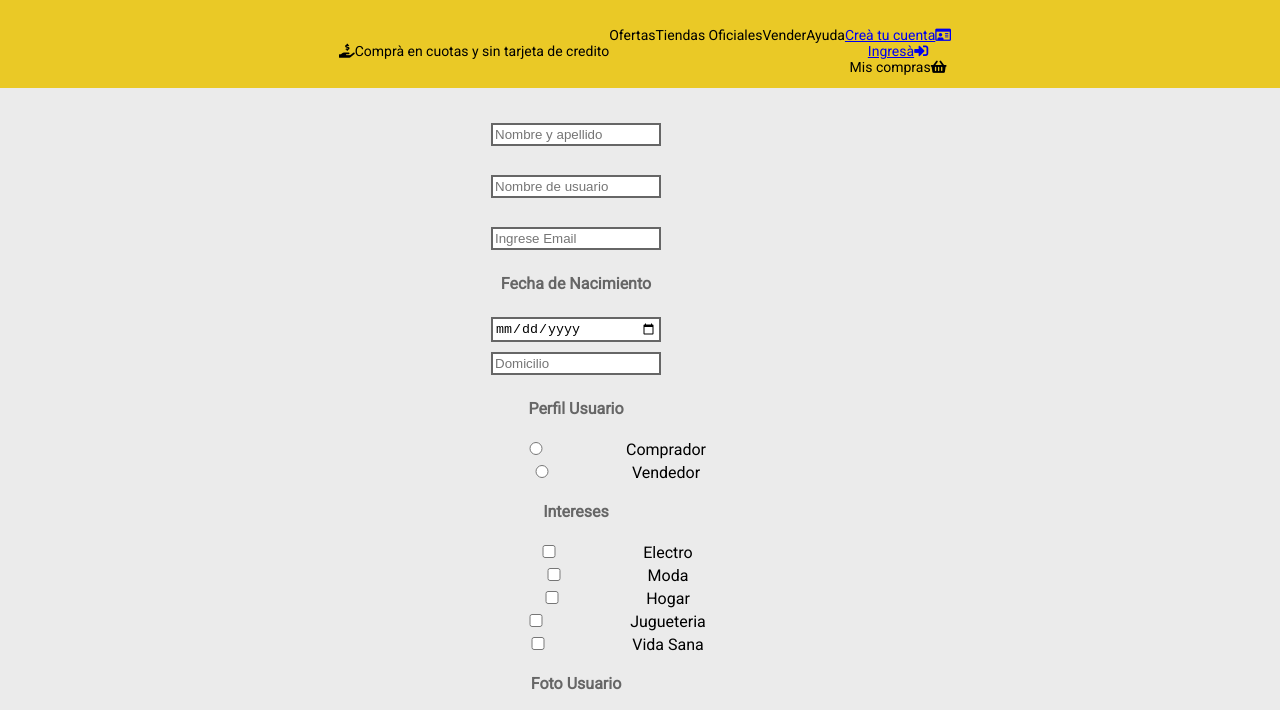
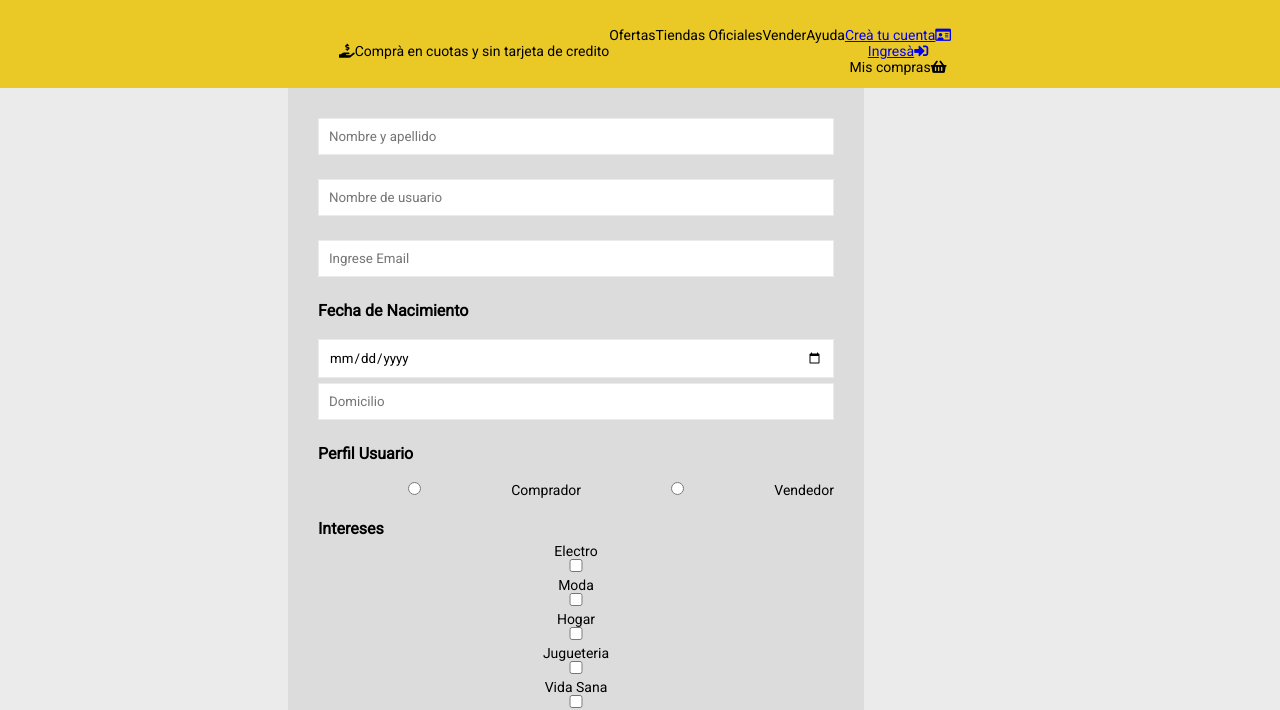
Before and after one commit to jesi-miranda/mercado_liebre, a website: page views/register.html in a window 1280 px wide. Shown: the part 93-803 px from the top of the page. Drawn offline with Linux system fonts and the light colour scheme.

Commit message:
hacerlo mejor

```diff
--- /dev/null
+++ b/public/css/login.css
@@ -0,0 +1,29 @@
+*{
+    margin: 0px;
+    padding: 0px;
+    box-sizing: border-box;
+}
+#login-usuario{
+    width: 100vw;
+    align-items: center;
+    background-color: #dcdcdc;
+    border-radius: 4px;
+    padding: 50px;
+}
+main form input{
+    font-family: 'Roboto';
+    box-sizing: border-box;
+    margin-bottom: 5px;
+    padding: 10px;
+    width: 80%;
+    border: solid 1px #ebebeb;
+    border-radius: 4px;
+}
+.boton-formulario{
+    color: white;
+    background-color: blue;
+    padding: 10px;
+    width: 80%;
+    box-sizing: border-box;
+    border: solid 1px #ebebeb;
+    border-radius: 4px;
--- /dev/null
+++ b/public/css/register.css
@@ -0,0 +1,61 @@
+*{
+    margin: 0;
+    padding: 0;
+    box-sizing: border-box;
+}
+
+#Registro-Usuario{
+    margin-top: 200px;
+    background-color: #dcdcdc;
+    padding: 30px;
+    width: 50%;
+    margin: 0 auto;
+    font-family: 'Roboto';
+    color: white;
+}
+
+.formulario label{
+    font-family: 'Roboto';
+    display: block;
+    color:black;
+    size: 12px;
+    font-weight: bold;
+    text-align: justify;
+}
+main form input{
+    font-family: 'Roboto';
+    box-sizing: border-box;
+    margin-bottom: 5px;
+    padding: 10px;
+    width: 100%;
+    border: solid 1px #ebebeb;
+}
+.checkbox{
+    margin: 0px;
+    margin-top: 5px;
+}
+.interes{
+    color:black;
+    font-size: 14px;
+    display: flex;
+    justify-content: center;
+
+}
+.radio{
+    display: flex;
+    justify-content: space-between;
+    color:black;
+    font-size: 14px;
+}
+.foto{
+    color:black;
+    font-size: 12px;
+}
+.boton-formulario{
+    background-color: #1259c3;
+    border: none;
+    font-size: 15px;
+    color: #FFF;
+    padding: 5px 10px;
+    border-radius: 10px;
+}
--- a/public/css/style.css
+++ b/public/css/style.css
@@ -61,7 +61,7 @@ p.descripcion{
     display: flex;
 }
 
-div.burger-menu{
+.burger-menu{
     color:white;
     align-items: center;
     background-color: #1259c3;
@@ -158,8 +158,11 @@ p.descuentos{
     margin: 0px;
     padding: 0px;
 }
-main .banner{
-    height: 30%;
+.banner{
+    background-position: 50%;
+    background-size: auto 100%;
+    display: block;
+    min-height: 150px;
     width: 100vw;
 }
 .caja-contenedora1{
@@ -173,49 +176,6 @@ main .banner{
     flex-wrap: wrap;
     justify-content: center;
     align-items: center;
-}
-/* MAIN LOGIN Y REGISTER*/
-.formulario{
-    background-color: #ebebeb;
-    padding: 30px;
-    width: 400px;
-    margin:auto;
-    font-family: 'Roboto';
-}
-#login-usuario{
-
-    align-items: center;
-    width: 700px;
-    background-color: #ebebeb;
-    border-radius: 4px;
-    padding: 15px;
-
-}
-.formulario label{
-    display: block;
-    size: 14px;
-    font-weight: bold;
-    color: #666;
-}
-main form input{
-    box-sizing: border-box;
-    margin: 5px;
-    padding: auto;
-    width: 50%;
-    border: solid 2px #666;
-    padding: 2px;
-}
-.checkbox{
-    margin: 0px;
-}
-
-.boton-formulario{
-    background-color: #1259c3;
-    border: none;
-    font-size: 15px;
-    color: #FFF;
-    padding: 5px 10px;
-    border-radius: 10px;
 }
 
 /* para Desktop*/
--- a/views/register.html
+++ b/views/register.html
@@ -6,6 +6,7 @@
     <meta http-equiv="X-UA-Compatible" content="IE=edge">
     <meta name="viewport" content="width=device-width, initial-scale=1.0">
     <link href="https://cdnjs.cloudflare.com/ajax/libs/font-awesome/5.15.3/css/all.min.css" rel="stylesheet" />
+    <link href="../css/register.css" rel="stylesheet">
     <link href="../css/style.css" rel="stylesheet">
     <link rel="preconnect" href="https://fonts.googleapis.com">
     <link rel="preconnect" href="https://fonts.gstatic.com" crossorigin>
@@ -89,28 +90,30 @@
             <div class="perfil">
                 <label for="perfil-usuario">Perfil Usuario</label>
                 <br>
+                <div class="radio">
                     <input type="radio" name="perfil-usuario" value="Comprador">Comprador
                     <input type="radio" name="perfil-usuario" value="Vendedor">Vendedor
                 </div>
+            </div>
             <br>
+            <label for="intereses">Intereses</label>
             <div class="interes">
-                <label for="intereses">Intereses</label>
                 <br>
                 <div class="checkbox">
-                    <input type="checkbox" name="interes" id="interes"> Electro
+                    Electro <input type="checkbox" name="interes" id="interes">
                     <br>
-                    <input type="checkbox" name="interes" id="interes"> Moda
+                    Moda <input type="checkbox" name="interes" id="interes">
                     <br>
-                    <input type="checkbox" name="interes" id="interes"> Hogar
+                    Hogar <input type="checkbox" name="interes" id="interes">
                     <br>
-                    <input type="checkbox" name="interes" id="interes"> Jugueteria
+                    Jugueteria <input type="checkbox" name="interes" id="interes">
                     <br>
-                    <input type="checkbox" name="interes" id="interes"> Vida Sana
+                    Vida Sana <input type="checkbox" name="interes" id="interes">
                 </div>
             </div>
             <br>
+            <label for="foto-usuario">Foto Usuario</label>
             <div class="foto">
-                <label for="foto-usuario">Foto Usuario</label>
                 <br>
                 <input type="file" name="foto" accept=".jpg">
             </div>
```
Also changed, not shown: views/login.html (+1 -0 lines). Lines whose indentation alone changed are shown as unchanged.
